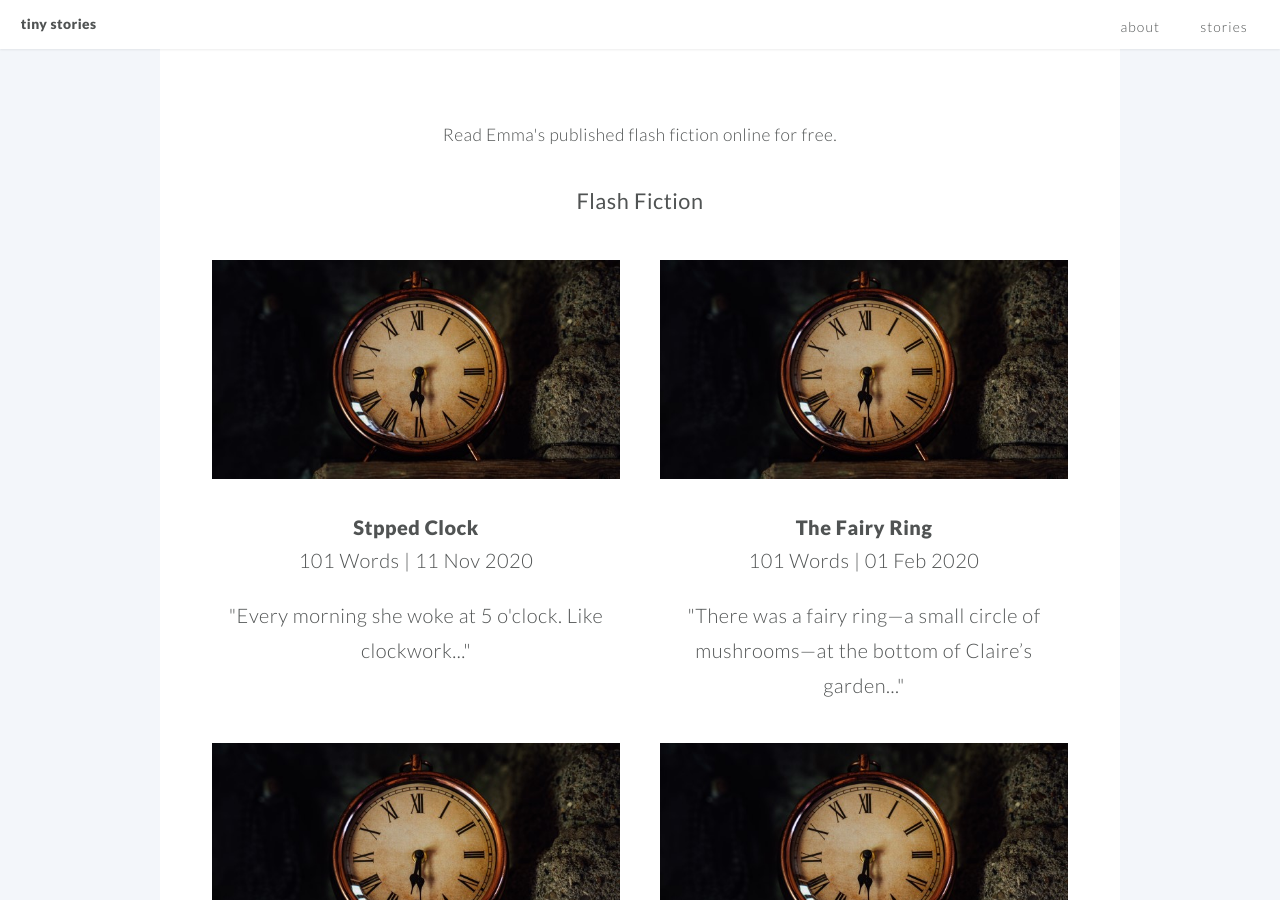
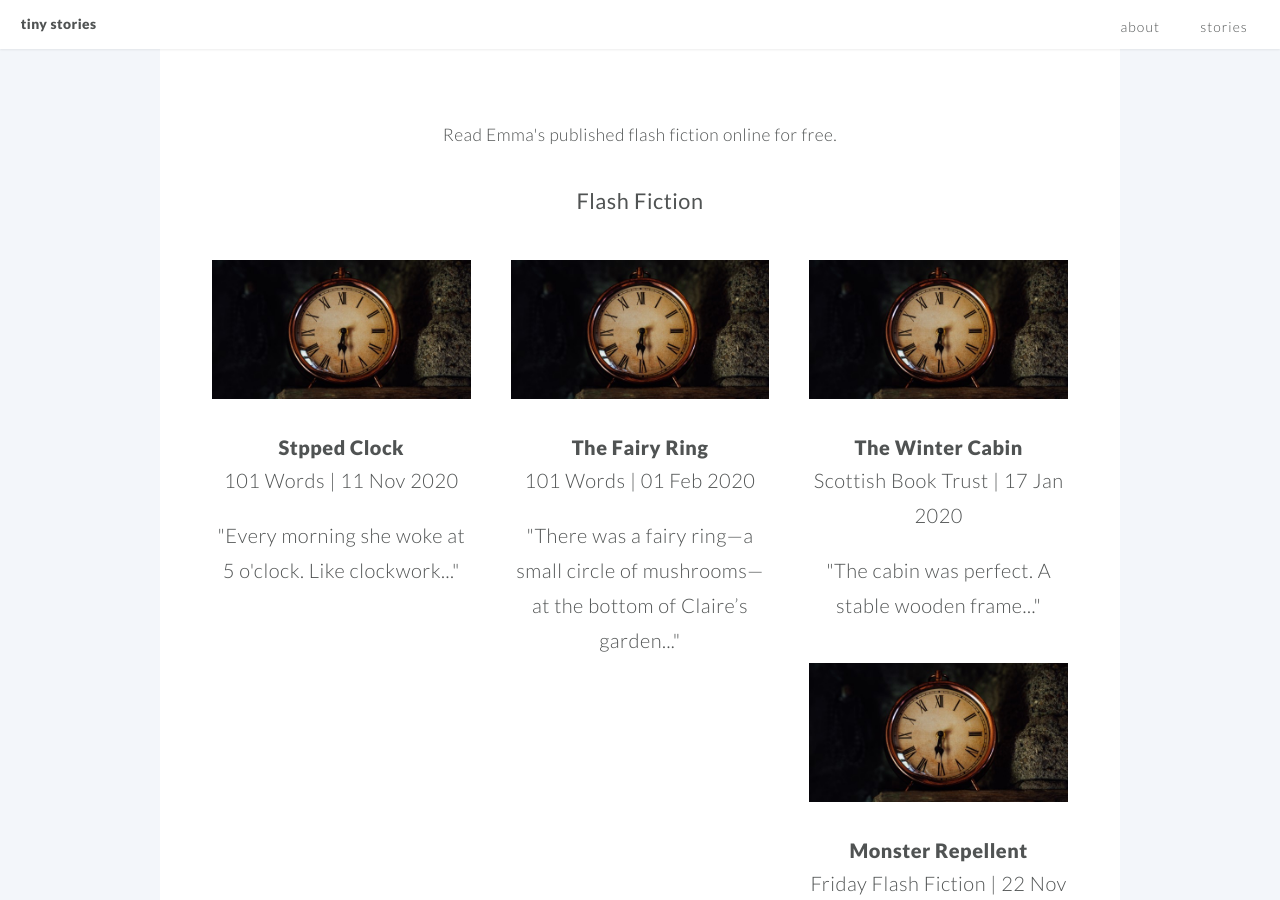
Before and after one commit to tinystories/tinystories.github.io, a Jekyll site: the page built from index.md, in a window 1280 px wide and 900 px high, scrolled down 1477 px. Built offline with Jekyll 4.4.1, drawn with Linux system fonts in a browser that asks for light colours.

Commit message:
Update hello-default.html
change 6u to 4u

```diff
--- a/_layouts/hello-default.html
+++ b/_layouts/hello-default.html
@@ -128,7 +128,7 @@
                           </div>
 
                           {% for items in categories.items %}
-                          <div class="6u item">
+                          <div class="4u item">
                             <section>
                               <div class="image featured">
                                   <img src="{{ items.image }}" alt="" />
```
